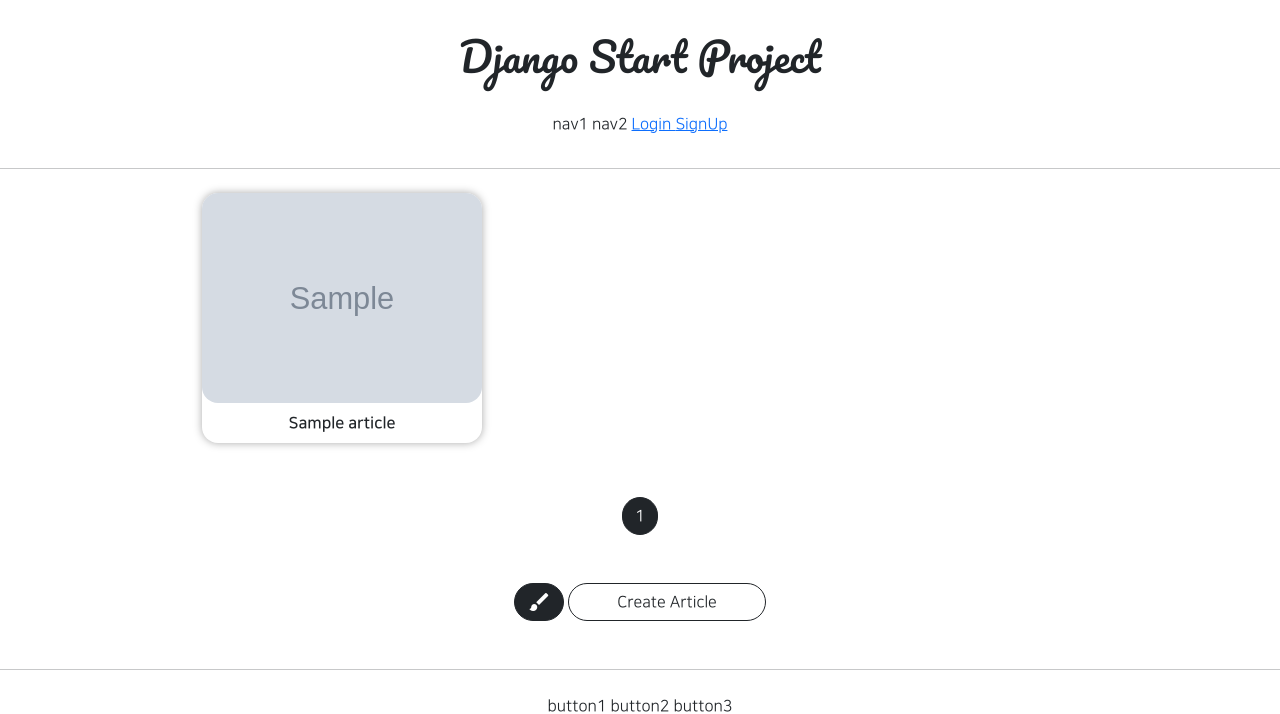
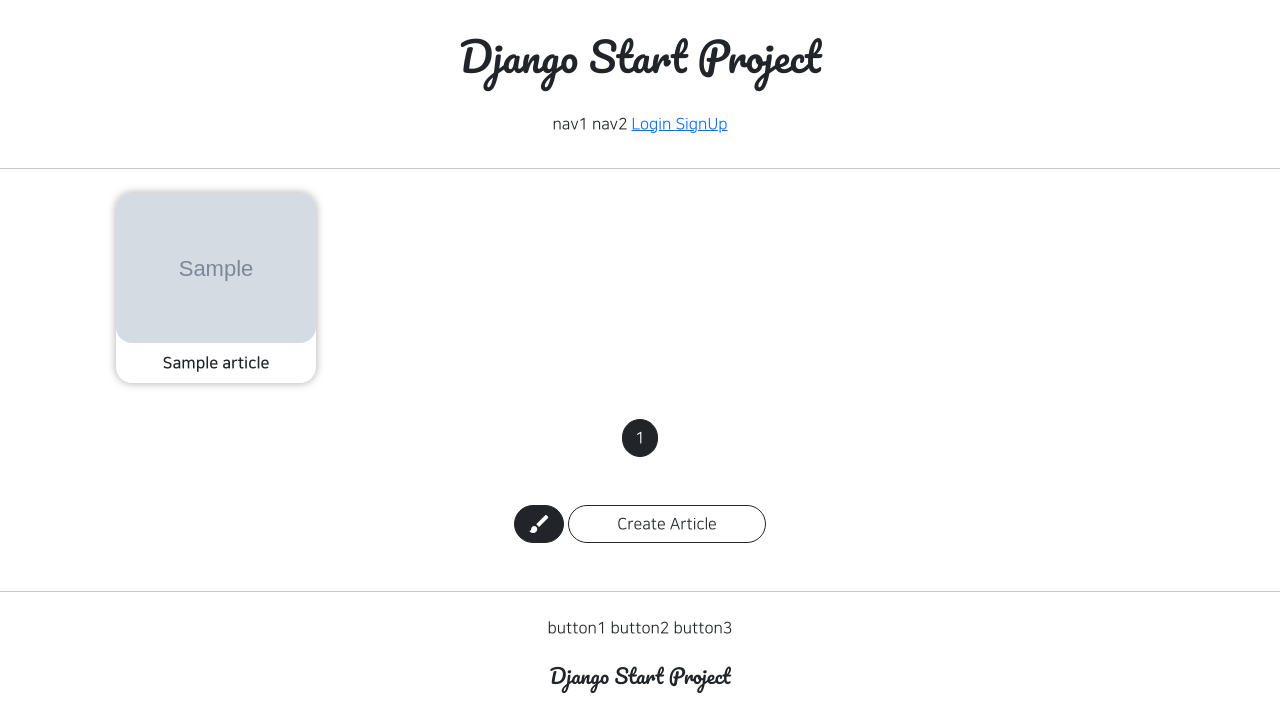
Before and after one commit to ClearRoot/djangoStartProject, a Django app: page /articles/list/ in a window 1280 px wide. Shown: the top 714 px of the page. Run offline with Django 3.2, Linux system fonts and the light colour scheme; tables that the repository leaves empty hold one stand-in row (values such as "Sample post"); grey boxes marked "Sample" are stand-in pictures; parts of the project's set-up code (start-up, migrations or seed data) failed here and were passed over; some libraries are stand-ins or nearby versions.

Commit message:
Modify article list design

```diff
--- a/articleApp/templates/articleApp/list.html
+++ b/articleApp/templates/articleApp/list.html
@@ -4,8 +4,14 @@
 {% block content %}
 
     <style>
+        .container {
+            padding: 0;
+            margin: 0 auto;
+        }
+
         .container div {
-            width: 280px;
+            width: 45%;
+            max-width: 200px;
             display: flex;
             justify-content: center;
             align-items: center;
--- a/static/js/magicGrid.js
+++ b/static/js/magicGrid.js
@@ -277,7 +277,7 @@ MagicGrid.prototype.listen = function listen () {
 let magicGrid = new MagicGrid({
   container: '.container',
   animate: true,
-  gutter: 30,
+  gutter: 12,
   static: true,
   useMin: true
 });
```
